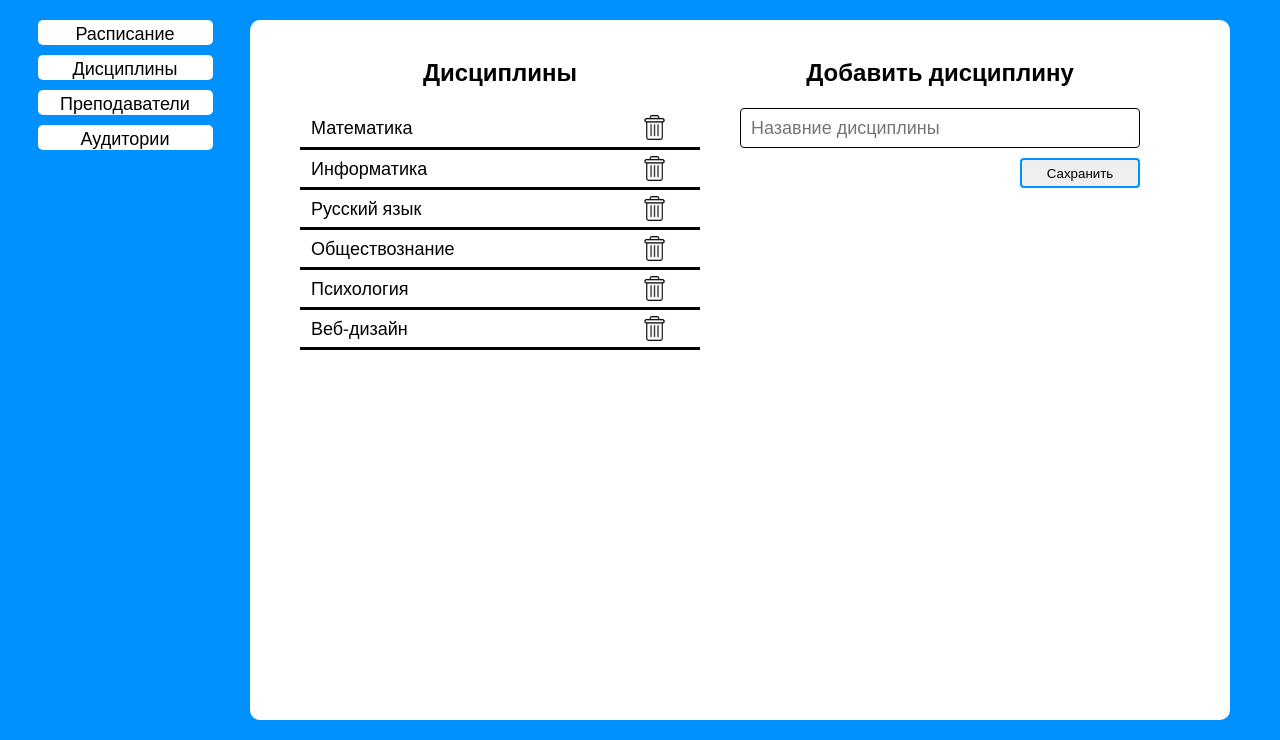
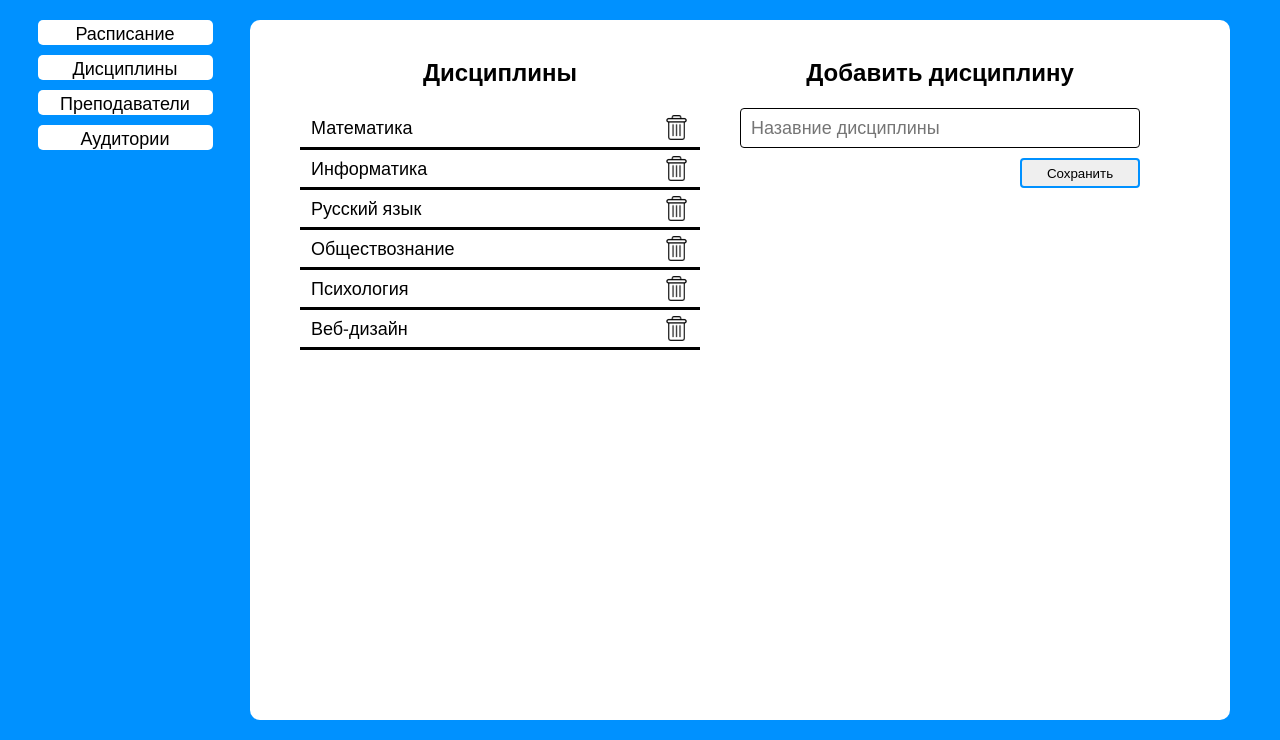
Before and after one commit to DanilProggg/WebSite, a PHP site: page /lessons.php in a window 1280 px wide. Shown: the part 60-800 px from the top of the page. Run offline with PHP 8.4, Linux system fonts and the light colour scheme; data comes from the database, SQL or seed files in the repository; data that the repository does not hold is empty.

Commit message:
Исправление ошибок

```diff
--- a/cabinets.php
+++ b/cabinets.php
@@ -51,7 +51,7 @@
 				<div class="canvas-block-form">
 					<h2>Добавить аудиторию</h2>
 					<input class="canvas-block-form-input number" placeholder="Номер аудитории">
-					<button id="add_cabinet" class="canvas-block-form-button ">Сахранить</button>
+					<button id="add_cabinet" class="canvas-block-form-button ">Сохранить</button>
 				</div>
 			</div>
 		</div>
--- a/lessons.php
+++ b/lessons.php
@@ -51,7 +51,7 @@
 				<div class="canvas-block-form">
 					<h2>Добавить дисциплину</h2>
 					<input class="canvas-block-form-input" placeholder="Назавние дисциплины">
-					<button id="add_lesson" class="canvas-block-form-button">Сахранить</button>
+					<button id="add_lesson" class="canvas-block-form-button">Сохранить</button>
 				</div>
 			</div>
 		</div>
--- a/styles/crud.css
+++ b/styles/crud.css
@@ -24,10 +24,13 @@
 
 }
 .canvas-block-units-unit{
+
 	padding-left: 10px;
 	height: var(--table-height);
 }
 .canvas-block-units-img{
+	padding-right: 10px;
+	float: right;
 	height: var(--table-height);
 }
 .canvas-block-units-img:hover{
--- a/teachers.php
+++ b/teachers.php
@@ -53,7 +53,7 @@
 					<input class="canvas-block-form-input surname" placeholder="Фамилия">
 					<input class="canvas-block-form-input name" placeholder="Имя">
 					<input class="canvas-block-form-input patronymic" placeholder="Отчество">
-					<button id="add_teacher" class="canvas-block-form-button">Сахранить</button>
+					<button id="add_teacher" class="canvas-block-form-button">Сохранить</button>
 				</div>
 			</div>
 		</div>
```
